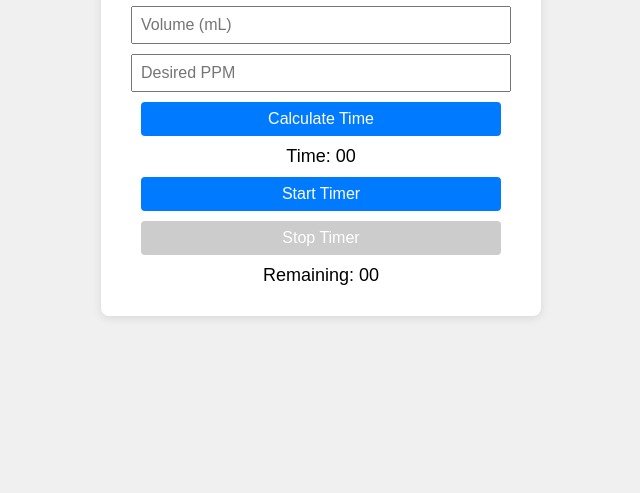
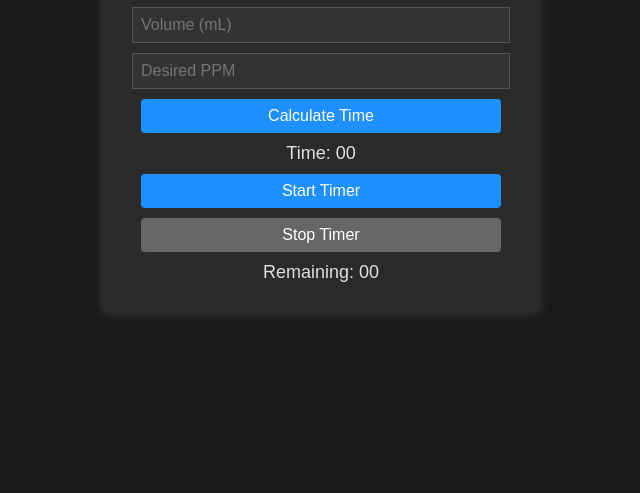
Before and after one commit to ceotjoe/SilverTimer_PWA, a plain HTML site: page index.html in a window 1280 px wide. Shown: the part 307-800 px from the top of the page, without its empty margins (319-959 px from the left). Drawn offline with Linux system fonts and the dark colour scheme.

Commit message:
Implementation of dark mode

```diff
--- a/styles.css
+++ b/styles.css
@@ -1,3 +1,4 @@
+/* Default (Light Mode) */
 body {
     font-family: Arial, sans-serif;
     display: flex;
@@ -6,6 +7,7 @@ body {
     height: 100vh;
     margin: 0;
     background-color: #f0f0f0;
+    color: #333;
 }
 .container {
     background: white;
@@ -58,3 +60,32 @@ button:disabled {
     border-radius: 8px;
     text-align: center;
 }
+
+/* Dark Mode */
+@media (prefers-color-scheme: dark) {
+    body {
+        background-color: #1a1a1a;
+        color: #e0e0e0;
+    }
+    .container {
+        background: #2a2a2a;
+        box-shadow: 0 2px 10px rgba(255,255,255,0.1);
+    }
+    input {
+        background-color: #333;
+        color: #e0e0e0;
+        border: 1px solid #555;
+    }
+    button {
+        background-color: #1e90ff;
+    }
+    button:hover:not(:disabled) {
+        background-color: #1c6cd4;
+    }
+    button:disabled {
+        background-color: #666;
+    }
+    .modal-content {
+        background: #2a2a2a;
+    }
+}
```
